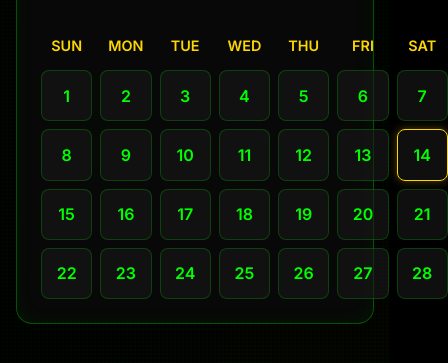
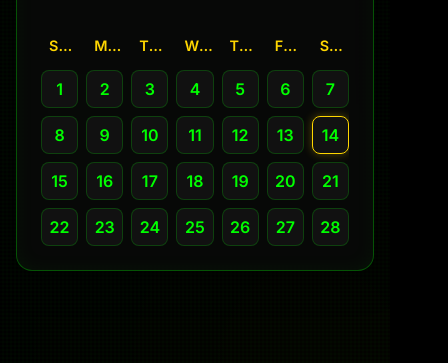
Before and after one commit to Mincehead/chronicle-diary-app, a plain HTML site: page index.html in a window 390 px wide. Both pictures are taken after a click on the button "Calendar view". Shown: the part 319-682 px from the top of the page, 448 px wide, since content can reach past the window. Drawn offline with nearby package versions, Linux system fonts and the light colour scheme.

Commit message:
Add comprehensive mobile calendar overflow fix with grid constraints

```diff
--- a/styles.css
+++ b/styles.css
@@ -625,16 +625,21 @@ body {
 
     .calendar-days {
         gap: 2px;
+        width: 100%;
+        max-width: 100%;
     }
 
     .calendar-day-header {
         font-size: 0.7rem;
         padding: 2px;
+        min-width: 0;
     }
 
     .calendar-cell {
         padding: 2px;
         min-height: 45px;
+        border-radius: 4px;
+        min-width: 0;
     }
 
     .day-number {
@@ -712,24 +717,32 @@ body {
 
     .calendar-days {
         gap: 1px;
+        width: 100%;
+        max-width: 100%;
     }
 
     .calendar-day-header {
-        font-size: 0.65rem;
+        font-size: 0.6rem;
         padding: 1px;
+        min-width: 0;
+        white-space: nowrap;
+        overflow: hidden;
+        text-overflow: ellipsis;
     }
 
     .calendar-cell {
-        min-height: 40px;
+        min-height: 38px;
         padding: 1px;
+        border-radius: 3px;
+        min-width: 0;
     }
 
     .day-number {
-        font-size: 0.8rem;
+        font-size: 0.75rem;
     }
 
     .entry-indicator {
-        font-size: 0.5rem;
+        font-size: 0.45rem;
         padding: 1px 2px;
     }
 }
@@ -776,6 +789,9 @@ body {
     display: grid;
     grid-template-columns: repeat(7, 1fr);
     gap: var(--spacing-xs);
+    width: 100%;
+    max-width: 100%;
+    overflow: hidden;
 }
 
 .calendar-day-header {
@@ -800,6 +816,10 @@ body {
     transition: all var(--transition-normal);
     position: relative;
     padding: var(--spacing-xs);
+    min-width: 0;
+    /* Prevent grid blowout */
+    width: 100%;
+    box-sizing: border-box;
 }
 
 .calendar-cell:not(.empty):hover {
```
